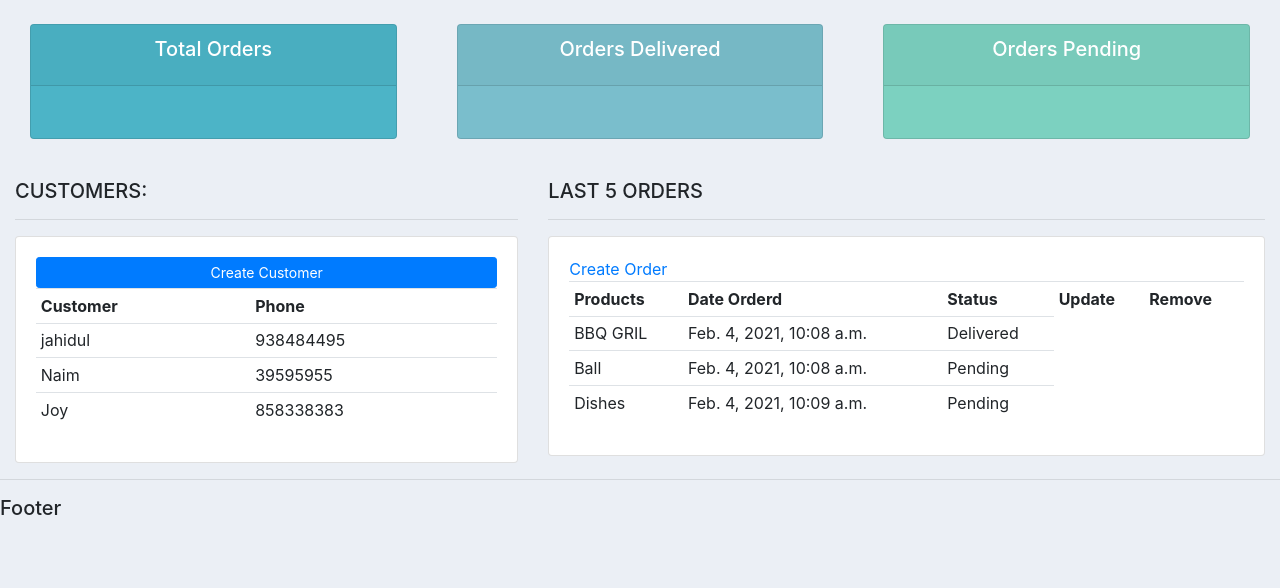
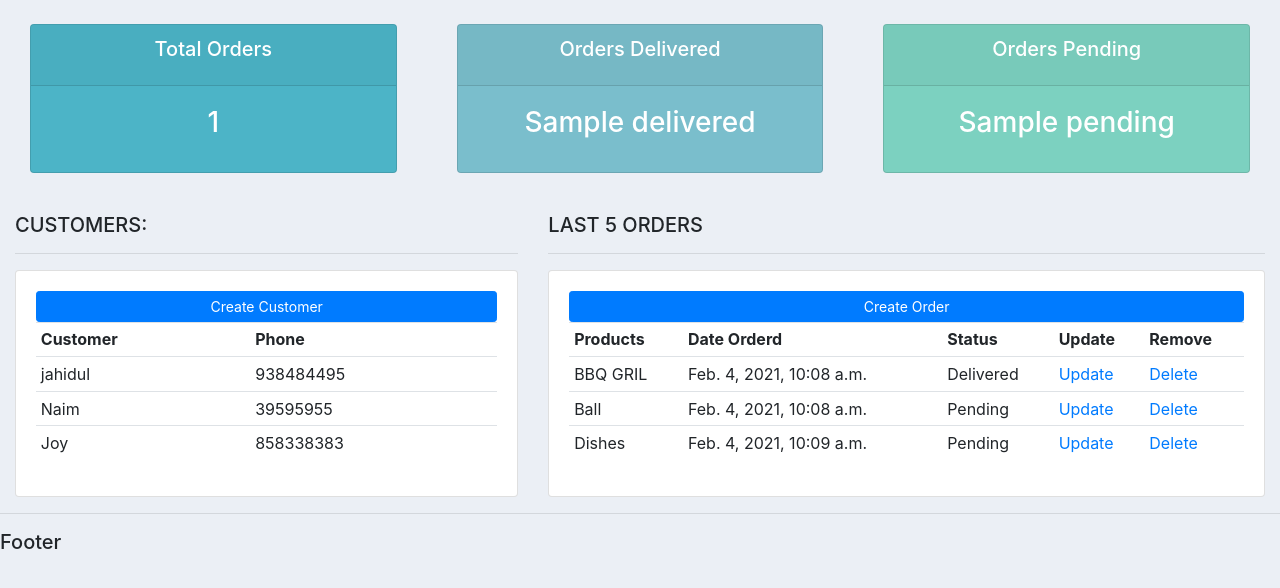
Before and after one commit to sammijahidul/CRM-System-Using-Python-Django-, a Django app: template accounts/templates/accounts/dashboard.html in a window 1280 px wide. Shown: the part 96-684 px from the top of the page. Run offline with Django 3.2, Linux system fonts and the light colour scheme; data comes from the database, SQL or seed files in the repository; both versions use the stored data as it was after the commit; the template is opened without the code that fills it: values that come from a table or form of the project are taken from there, most other values are stand-ins (such as "Sample title", 1, 10 or a date in 2020); parts of the project's set-up code (start-up, migrations or seed data) failed here and were passed over; some libraries are stand-ins or nearby versions.

Commit message:
template tagging done for Home/Dashboard page

```diff
--- a/accounts/models.py
+++ b/accounts/models.py
@@ -36,9 +36,9 @@ class Products(models.Model):
 
 class Order(models.Model):
     STATUS = (
-            ('Pending','pending'),
+            ('Pending','Pending'),
             ('Out for delivery', 'Out for delivery'),
-            ('Deliverd', 'Deliverd'),
+            ('Delivered', 'Delivered'),
             )
 
     customer = models.ForeignKey(Customer, null=True, on_delete= models.SET_NULL)
--- a/accounts/templates/accounts/dashboard.html
+++ b/accounts/templates/accounts/dashboard.html
@@ -33,7 +33,7 @@
         <h5>LAST 5 ORDERS</h5>
         <hr>
         <div class="card card-body">
-            <a href="btn btn-primary  btn-sm btn-block" href="">Create Order</a>
+            <a class="btn btn-primary  btn-sm btn-block" href="">Create Order</a>
             <table class="table table-sm">
                 <tr>
                     <th>Products</th>
@@ -47,7 +47,8 @@
                        <td>{{order.product}}</td>
                        <td>{{order.date_created}}</td>
                        <td>{{order.status}}</td>
-
+                       <td><a href="">Update</a></td>
+                       <td><a href="">Delete</a></td>
                    </tr>
 
                 {% endfor %}
--- a/accounts/templates/accounts/status.html
+++ b/accounts/templates/accounts/status.html
@@ -8,7 +8,7 @@
                     <h5 class="card-title">Total Orders</h5>
                 </div>
                 <div class="card-body">
-                    <h3 class="card-title"></h3>
+                    <h3 class="card-title">{{total_orders}}</h3>
                 </div>
             </div>
         </div>
@@ -21,7 +21,7 @@
                     <h5 class="card-title">Orders Delivered</h5>
                 </div>
                 <div class="card-body">
-                    <h3 class="card-title"></h3>
+                    <h3 class="card-title">{{delivered}}</h3>
                 </div>
             </div>
         </div>
@@ -33,7 +33,7 @@
                     <h5 class="card-title">Orders Pending</h5>
                 </div>
                 <div class="card-body">
-                    <h3 class="card-title"></h3>
+                    <h3 class="card-title">{{pending}}</h3>
                 </div>
             </div>
         </div>
```
Also changed, not shown: accounts/views.py (+10 -1 lines), db.sqlite3.
